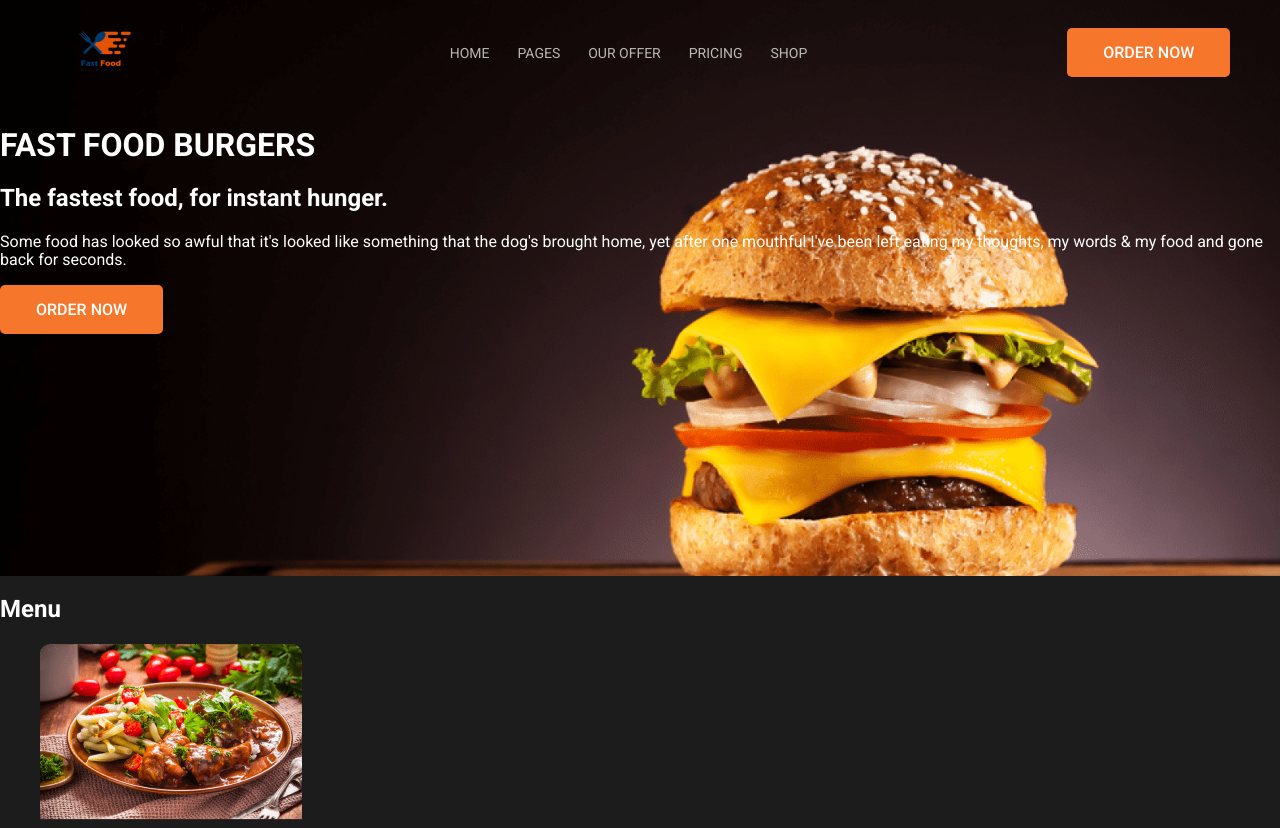
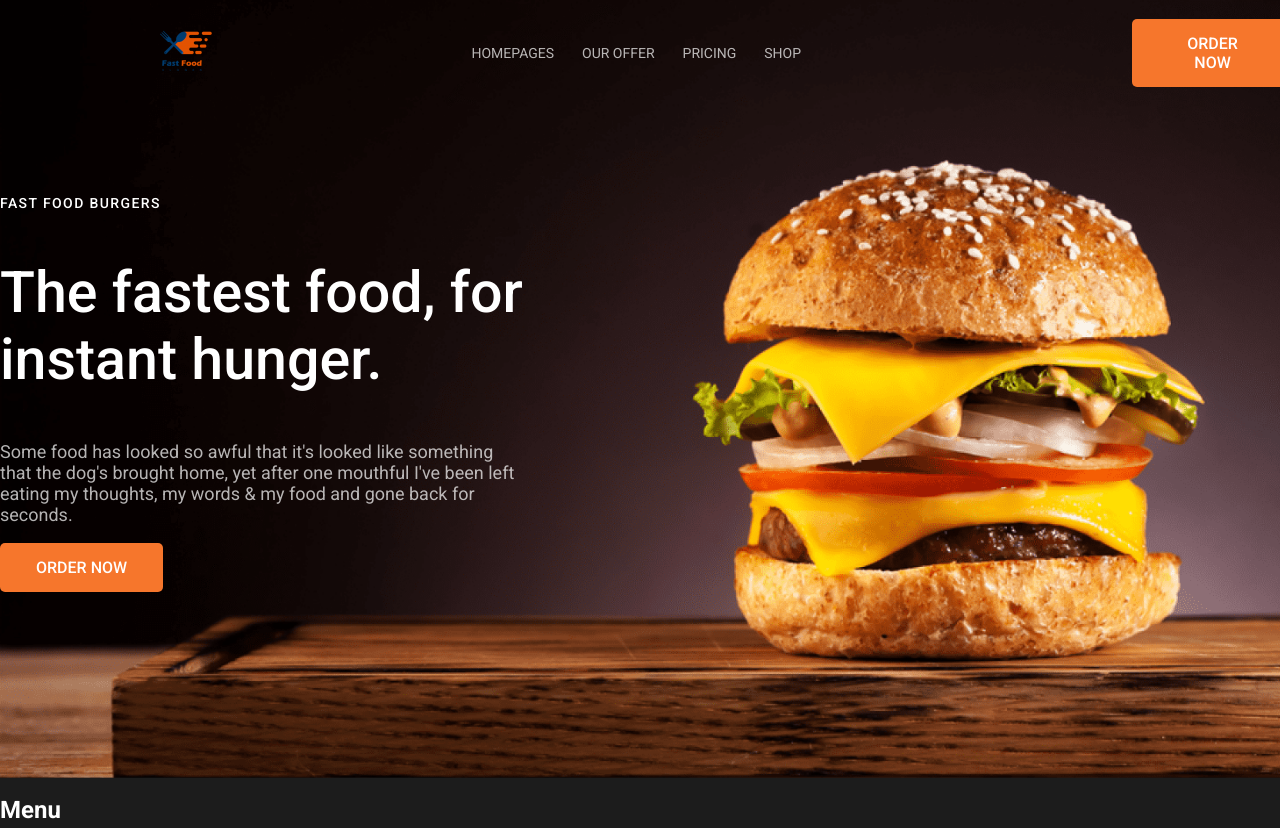
Before and after one commit to Shumytska/practice, a plain HTML site: page index.html in a window 1280 px wide. Shown: the top 828 px of the page. Drawn offline with Linux system fonts and the light colour scheme.

Commit message:
стилізація героя

```diff
--- a/css/style.css
+++ b/css/style.css
@@ -8,7 +8,6 @@
 
 body {
     margin: 0 auto;
-    width: 100%;
     font-family: var(--primary-font);
     font-size: 16px;
     color: var(--primary-color);
@@ -20,25 +19,23 @@ body {
 }
 
 .header {
-    padding-bottom: 242px;
-    align-items: center;
-    background-image: url(../img/bgi.png);
-    background-size: cover;
-}
-
-.header-container{
     display: flex;
     align-items: center;
     justify-content: center;
+    position: absolute;
 }
 
+
 .nav {
+    margin: 0 auto;
+    width: 1170px;
     display: flex;
     justify-content: center;
 }
 
 .logo {
     width: 100px;
+    /* margin-left: 100px; */
 }
 
 .nav-list {
@@ -51,11 +48,13 @@ body {
 }
 
 .nav-item:first-child {
-    margin-left: 260px;
+    margin-left: 200px;
+    margin-right: 0;
 }
 
 .nav-item:last-child {
-    margin-right: 260px;
+    margin-right: 200px;
+    margin-left: 0;
 }
 
 .nav-link {
@@ -85,10 +84,32 @@ body {
     line-height: 1.19;
 }
 
-.header-button {
-    /* position: absolute;
-    width: 165px;
-    height: 49px;
-    left: 1170px;
-    top: 25px; */
+.hero {
+    width: 100%;
+    margin: 0 auto;
+    padding: 186px 0;
+    background-image: url(../img/bgi.png);
+    background-size: cover;
 }
+
+.hero-title {
+    font-weight: 500;
+    font-size: 14px;
+    line-height: 16px;
+    letter-spacing: 0.1em;
+}
+
+.hero-slogan {
+    width: 550px;
+    font-weight: 500;
+    font-size: 57.33px;
+    line-height: 67px;
+}
+
+.hero-quote {
+    width: 520px;
+    font-weight: 400;
+    font-size: 18px;
+    line-height: 21px;
+    opacity: 0.7;
+}
--- a/index.html
+++ b/index.html
@@ -15,7 +15,6 @@
 
 <body>
   <header class="header">
-    <div class="header-container">
       <nav class="nav">
         <a href="./index.html" class="logo">
           <img src="./img/fast-food-logo.png" alt="Logo" width="100px" />
@@ -38,8 +37,9 @@
           </li>
         </ul>
       </nav>
-      <button type="button" class="order-button header-button">ORDER NOW</button>
-    </div>
+      <button type="button" class="order-button">ORDER NOW</button>
+    </header>
+    <main>
       <section class="hero">
         <h1 class="hero-title">FAST FOOD BURGERS</h1>
         <h2 class="hero-slogan">The fastest food, for instant hunger.</h2>
@@ -50,8 +50,6 @@
         </p>
         <button type="button" class="order-button">ORDER NOW</button>
       </section>
-    </header>
-    <main>
       <section class="menu">
         <h2 class="menu-title">Menu</h2>
         <ul class="menu-list list">
```
Lines whose indentation alone changed are shown as unchanged.
